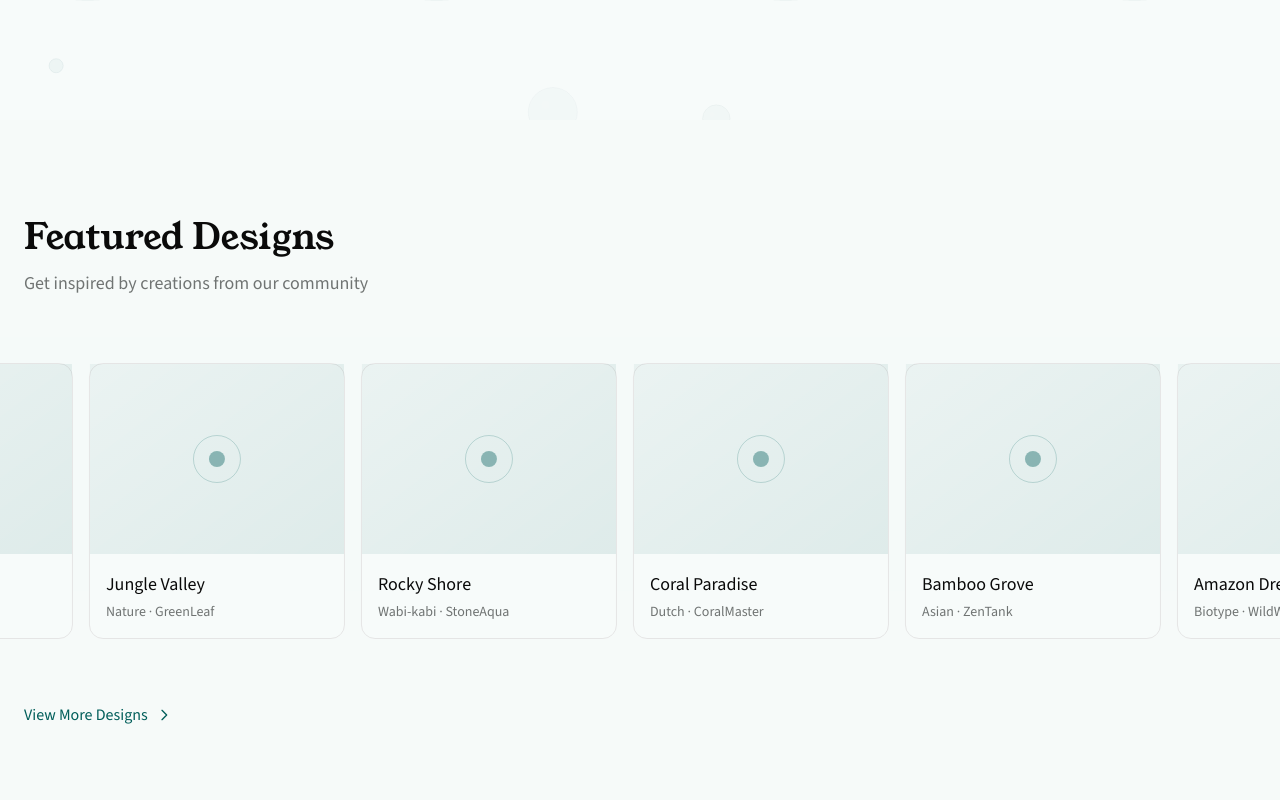
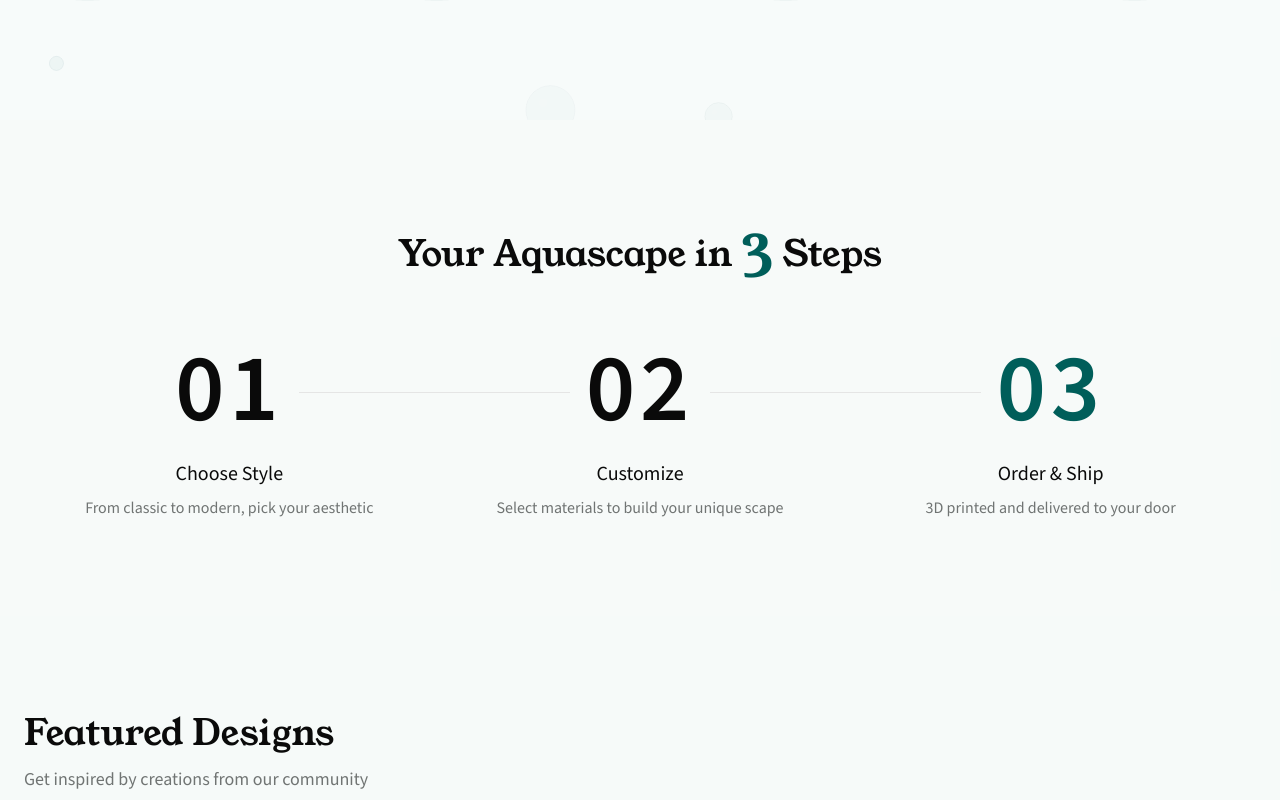
Before and after one commit to geyutong985-eng/aquascape, a Next.js app: page / in a window 1280 px wide. Shown: the part 680-1480 px from the top of the page. Built offline with nearby package versions, Linux system fonts and the light colour scheme.

Commit message:
feat: 添加 How It Works 三步流程组件
- 新增 HowItWorks 组件展示三步流程
- 01 02 03 数字使用渐变动画依次亮起
- 数字默认黑色，hover 时显示品牌色
- 标题数字 3 放大突出显示

```diff
--- a/src/app/globals.css
+++ b/src/app/globals.css
@@ -165,6 +165,22 @@
 }
 
 /* Aquatic animations */
+@keyframes step-light {
+  0% { color: var(--foreground); }
+  15% { color: var(--color-brand); }
+  33% { color: var(--color-brand); }
+  48% { color: var(--foreground); }
+  100% { color: var(--foreground); }
+}
+.step-lights {
+  animation: step-light 6s ease-in-out infinite;
+}
+.animation-delay-1 {
+  animation-delay: 2s;
+}
+.animation-delay-2 {
+  animation-delay: 4s;
+}
 @keyframes float {
   0%, 100% { transform: translateY(0); }
   50% { transform: translateY(-4px); }
--- a/src/app/page.tsx
+++ b/src/app/page.tsx
@@ -1,6 +1,7 @@
 import { Header } from "@/components/layouts/header";
 import { Footer } from "@/components/layouts/footer";
 import { Hero } from "@/components/features/hero";
+import { HowItWorks } from "@/components/features/how-it-works";
 import { ShowcaseGrid } from "@/components/features/showcase-grid";
 
 // Sample aquascape data for showcase
@@ -21,6 +22,7 @@ export default function Home() {
       <Header />
       <main>
         <Hero />
+        <HowItWorks />
         <ShowcaseGrid items={showcases} />
       </main>
       <Footer />
--- /dev/null
+++ b/src/components/features/how-it-works.tsx
@@ -0,0 +1,86 @@
+"use client";
+
+import { Card, CardContent } from "@/components/ui/card";
+
+export function HowItWorks() {
+  return (
+    <section className="py-24 bg-muted/20 overflow-hidden">
+      <div className="max-w-7xl mx-auto px-6">
+        <h2 className="heading-2 text-foreground mb-16 text-center">
+          Your Aquascape in <span className="text-brand text-5xl md:text-6xl font-light">3</span> Steps
+        </h2>
+
+        {/* 步骤容器 */}
+        <div className="flex flex-col md:flex-row items-start justify-between gap-8 md:gap-0">
+
+          {/* Step 01 */}
+          <div className="flex flex-col items-center text-center flex-1 group">
+            <div className="flex items-center w-full">
+              <div className="hidden md:block" style={{ flex: 1 }} />
+
+              <div className="px-4">
+                <div className="text-8xl font-semibold tracking-wider mb-2 text-foreground step-lights">
+                  01
+                </div>
+              </div>
+
+              <div className="flex-1 h-px bg-border hidden md:block" />
+            </div>
+
+            <Card className="bg-transparent border-none shadow-none mt-4">
+              <CardContent className="p-0">
+                <h3 className="text-xl font-medium text-foreground mb-2">Choose Style</h3>
+                <p className="text-muted-foreground">From classic to modern, pick your aesthetic</p>
+              </CardContent>
+            </Card>
+          </div>
+
+          {/* Step 02 */}
+          <div className="flex flex-col items-center text-center flex-1 group">
+            <div className="flex items-center w-full">
+              <div className="flex-1 h-px bg-border hidden md:block" />
+
+              <div className="px-4">
+                <div className="text-8xl font-semibold tracking-wider mb-2 text-foreground step-lights animation-delay-1">
+                  02
+                </div>
+              </div>
+
+              <div className="flex-1 h-px bg-border hidden md:block" />
+            </div>
+
+            <Card className="bg-transparent border-none shadow-none mt-4">
+              <CardContent className="p-0">
+                <h3 className="text-xl font-medium text-foreground mb-2">Customize</h3>
+                <p className="text-muted-foreground">Select materials to build your unique scape</p>
+              </CardContent>
+            </Card>
+          </div>
+
+          {/* Step 03 */}
+          <div className="flex flex-col items-center text-center flex-1 group">
+            <div className="flex items-center w-full">
+              <div className="flex-1 h-px bg-border hidden md:block" />
+
+              <div className="px-4">
+                <div className="text-8xl font-semibold tracking-wider mb-2 text-foreground step-lights animation-delay-2">
+                  03
+                </div>
+              </div>
+
+              <div className="hidden md:block" style={{ flex: 1 }} />
+            </div>
+
+            <Card className="bg-transparent border-none shadow-none mt-4">
+              <CardContent className="p-0">
+                <h3 className="text-xl font-medium text-foreground mb-2">Order & Ship</h3>
+                <p className="text-muted-foreground">3D printed and delivered to your door</p>
+              </CardContent>
+            </Card>
+          </div>
+
+        </div>
+      </div>
+    </section>
+  );
+}
--- a/src/components/layouts/header.tsx
+++ b/src/components/layouts/header.tsx
@@ -3,7 +3,7 @@ import { Button } from "@/components/ui/button";
 
 export function Header() {
   return (
-    <nav className="fixed top-0 left-0 right-0 z-50 bg-background/90 backdrop-blur-sm border-b border-border/30">
+    <nav className="fixed top-0 left-0 right-0 z-50 bg-background/90 backdrop-blur-sm pt-2">
       <div className="max-w-7xl mx-auto px-9 h-16 flex items-center justify-between">
         <div className="flex items-center gap-6">
           <Link href="/" className="flex items-center gap-3 group">
@@ -17,8 +17,8 @@ export function Header() {
           <Link href="/customize" className="text-muted-foreground hover:text-foreground transition-colors text-base font-semibold">Design</Link>
         </div>
         <div className="flex items-center gap-5">
-          <Link href="/ask-ai" className="text-muted-foreground hover:text-foreground transition-colors text-base font-semibold">Ask AI</Link>
-          <Link href="/register" className="text-muted-foreground hover:text-foreground transition-colors text-base font-semibold">Register</Link>
+          <Link href="/ask-ai" className="text-foreground hover:text-foreground transition-colors text-base font-normal bg-background/60 border border-border/80 rounded-md px-3 py-1.5">Ask AI</Link>
+          <Link href="/register" className="text-foreground hover:text-foreground transition-colors text-base font-normal bg-background/60 border border-border/80 rounded-md px-3 py-1.5">Register</Link>
           <Link href="/login">
             <Button size="default">
               Log in
```
